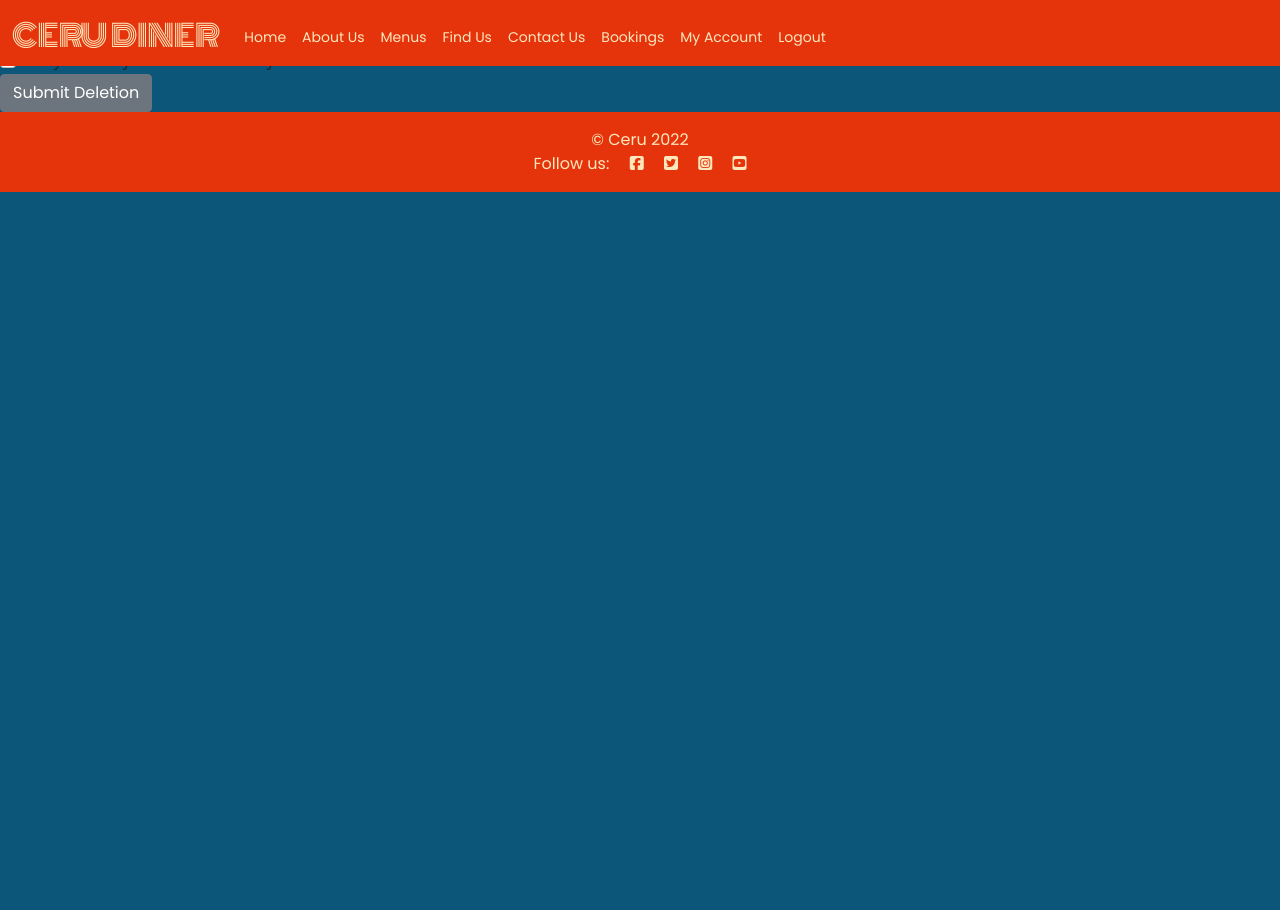
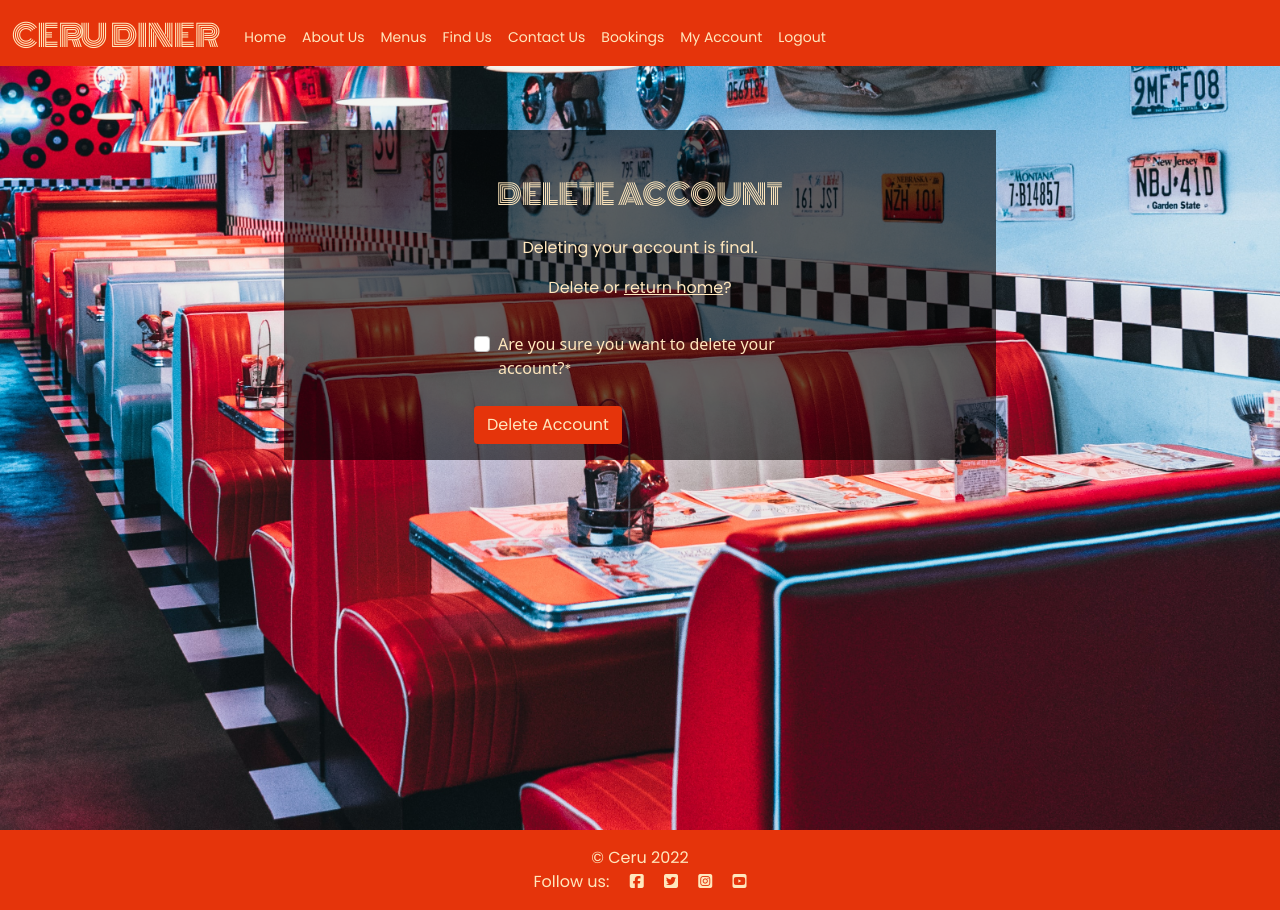
Before and after one commit to gabriel-alves-p/ceru-restaurant, a Django app: page /delete-account/ in a window 1280 px wide. Before the commit the page ends 192 px from the top, so only its background shows below. Run offline with Django 3.2, Linux system fonts and the light colour scheme; the visitor is signed in with stand-in values (Sample User, id 1); some libraries are stand-ins or nearby versions.

Commit message:
style delete-account page with bootstrap

```diff
--- a/static/css/style.css
+++ b/static/css/style.css
@@ -227,3 +227,12 @@ span {
     color: #FFE7BD;
     margin-top: 5px;
 }
+
+.return-home-link {
+    color: #FFE7BD;
+}
+
+/* ---------------------------------------------------------------------------------- DELETE_ACCOUNT.HTML */
+.return-home-link:hover {
+    color: #E5340B;
+}
--- a/templates/delete_account.html
+++ b/templates/delete_account.html
@@ -3,10 +3,25 @@
 {% block content %}
 {% load crispy_forms_tags %}
 
-<form id='delete' method="POST" class="mt-5">
-    {% csrf_token %}
-    {{ form | crispy }}
-    <button id="delete-button" type="submit" class="btn btn-secondary">Submit Deletion</button>
-</form>
+<header id="signup-hero-image">
+    <div class="container d-flex align-items-center justify-content-center signup-form mt-5">
+        <div class="row d-flex align-items-center signup-row">
+            <div class="col-12 pt-5 pt-md-0">
+                <h3 class="mt-3 mt-md-5 text-uppercase text-center">delete account</h3>
+                <p class="mt-4 text-center">Deleting your account is final.</p>
+                <p class="text-center">
+                    Delete or <a href="{% url 'home' %}" class="return-home-link">return home</a>?
+                </p>
+            </div>
+            <div class="col-10 col-md-8 col-lg-6 py-3 mx-auto">
+                <form method="POST" id="account-deletion-form" class="mx-auto">
+                    {% csrf_token %}
+                    {{ form | crispy }}
+                    <button class="btn btn-signup right mt-4 mx-auto" type="submit">Delete Account</button>
+                </form>
+            </div>
+        </div>
+    </div>
+</header>
 
 {% endblock content %}
```
